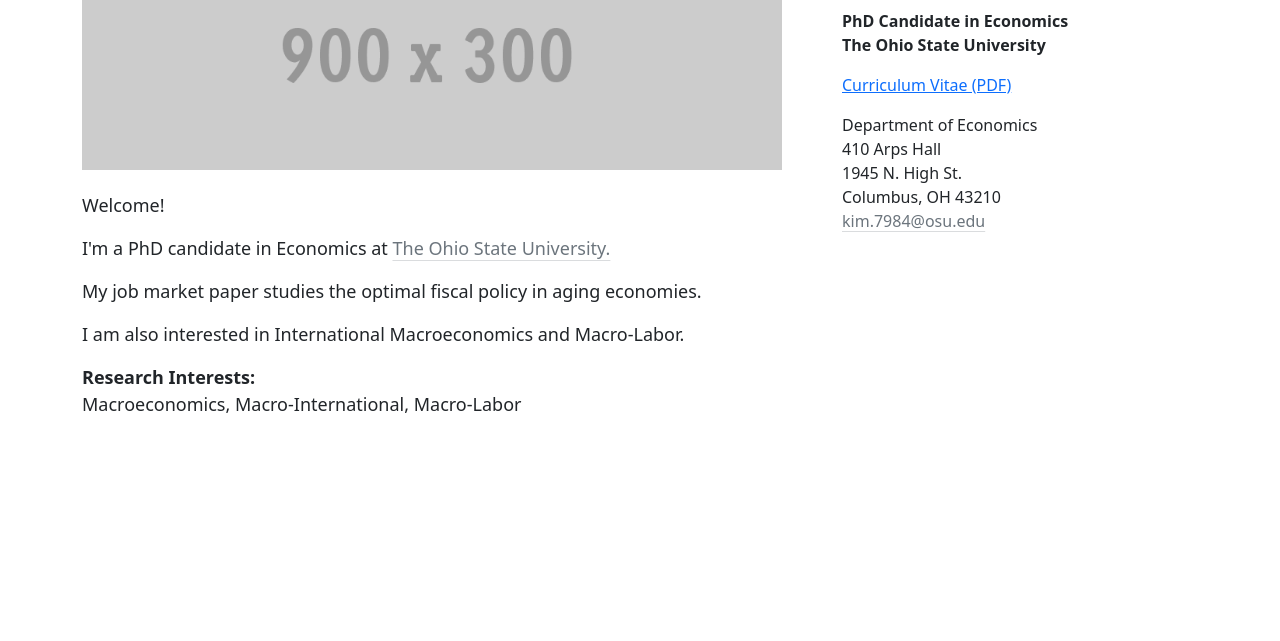
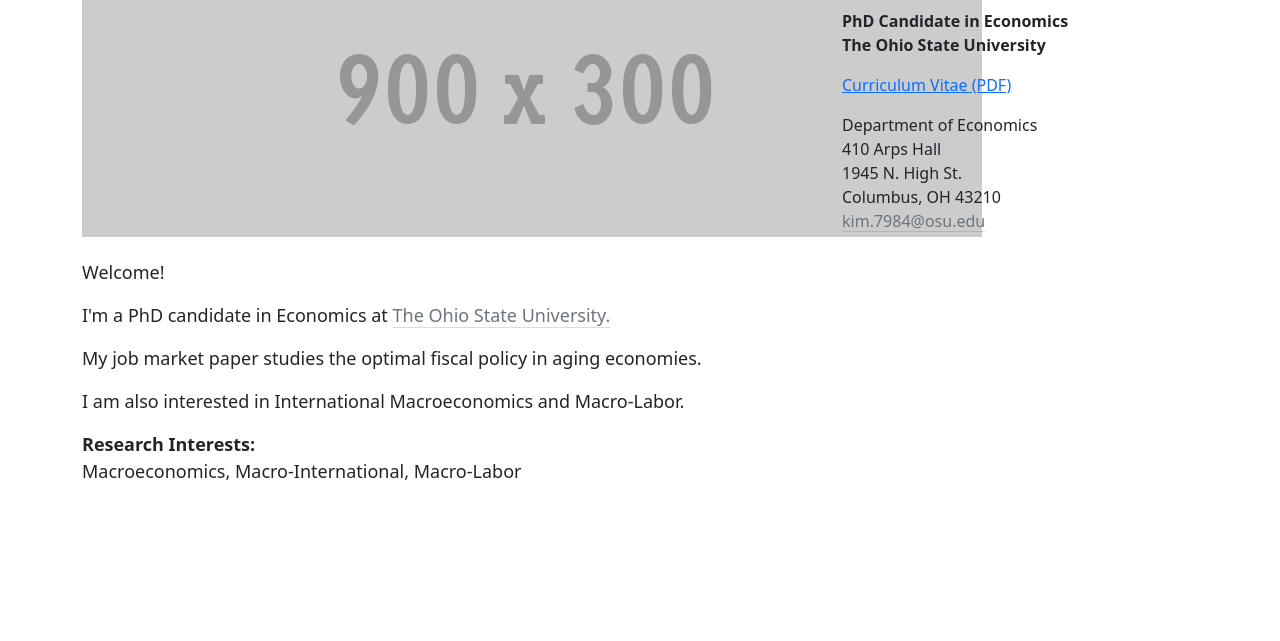
Before and after one commit to sangdongkim505/sangdongkim505.github.io, a plain HTML site: page index.html in a window 1280 px wide. Shown: the part 159-800 px from the top of the page. Drawn offline with nearby package versions, Linux system fonts and the light colour scheme.

Commit message:
Update index.html

```diff
--- a/index.html
+++ b/index.html
@@ -44,7 +44,7 @@
           <div class="col-md-8" style="height: 50vh;">
 
               <!-- Main Image -->
-              <img class="img-responsive" src="img/photo.gif" width="700" alt=" "><br>
+              <img class="img-responsive" src="img/photo.gif" alt=" "><br>
 
               <div style="margin-top:3%; text-align:justify; font-size: large">
               <p>Welcome! </p>
```
